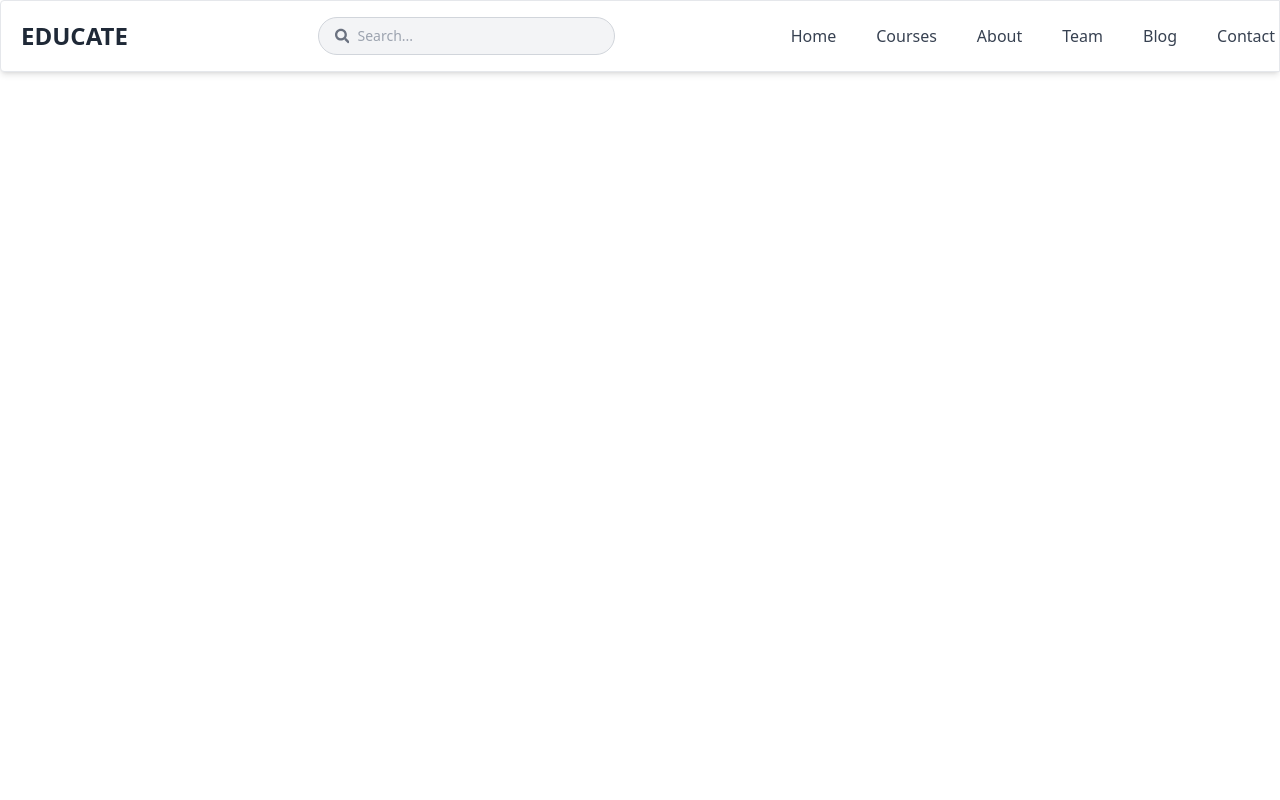
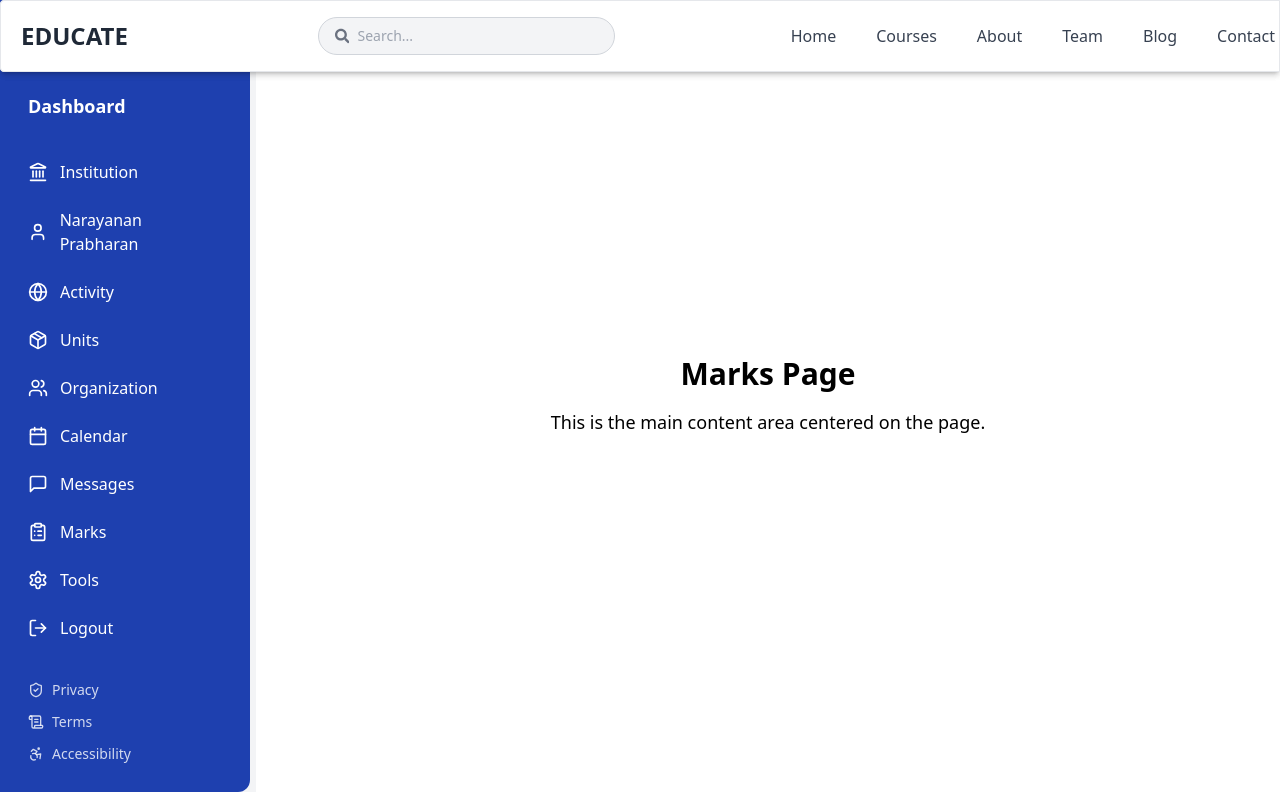
Before and after one commit to NipunBasnayake/educate-lms-mern, a React (Vite) app in the folder client/: page /marks in a window 1280 px wide. Shown: the top 800 px of the page. Built offline with nearby package versions, Linux system fonts and the light colour scheme.

Commit message:
Add new pages and routes for Organization, Calendar, Messages, Marks, Tools, and Logout

```diff
--- a/client/src/App.jsx
+++ b/client/src/App.jsx
@@ -11,6 +11,12 @@ import Institution from "./pages/Institution";
 import Profile from "./pages/profile"; // Assuming you have a Profile page
 import Goals from "./pages/goals"; // Assuming you have a Goals page
 import Units from "./pages/units"; // Assuming you have a Unit page
+import Organization from "./pages/organization"; // Assuming you have a Organization page
+import Calendar from "./pages/calendar"; // Assuming you have a Calendar page
+import Messenger from "./pages/messages"; // Assuming you have a Messenger page
+import Marks from "./pages/Marks"; // Assuming you have a Marks page
+import Tool from "./pages/Tool"; // Assuming you have a Tool page
+import Logout from "./pages/logout"; // Assuming you have a Logout page
 
 
 function App() {
@@ -29,6 +35,14 @@ function App() {
         <Route path="/profile" element={<Profile />} />
         <Route path="/Activity" element={<Goals />} />
         <Route path="/units" element={<Units />} />
+        <Route path="/organization" element={<Organization />} />
+        <Route path="/calendar" element={<Calendar />} />
+        <Route path="/messages" element={<Messenger />} />
+        <Route path="/marks" element={<Marks />} />
+        <Route path="/tools" element={<Tool />} />
+        <Route path="/logout" element={<Logout />} />
+
+
 
 
         {/* Add more routes as needed */}
@@ -36,5 +50,6 @@ function App() {
     </Router>
   );
 }
+import { Import } from "lucide-react";
 
 export default App;
--- /dev/null
+++ b/client/src/pages/Marks.jsx
@@ -0,0 +1,29 @@
+import Navbar from "../components/Navbar";
+import Sidebar from "../components/Sidebar";
+import Footer from "../components/Footer";
+
+
+
+const Institution = () => {
+  return (
+    <div className="flex flex-col min-h-screen">
+      <Navbar />
+      <div className="flex flex-1">
+        <aside className="w-64 bg-gray-100 ">
+          <Sidebar />
+        </aside>
+        <main className="flex-1 p-4 flex justify-center items-center">
+          <div className="text-center">
+            <h1 className="text-3xl font-bold">Marks Page</h1>
+            <p className="mt-4 text-lg">
+              This is the main content area centered on the page.
+            </p>
+          </div>
+        </main>
+      </div>
+      <Footer />
+    </div>
+  );
+};
+
+export default Institution;
--- /dev/null
+++ b/client/src/pages/Tool.jsx
@@ -0,0 +1,29 @@
+import Navbar from "../components/Navbar";
+import Sidebar from "../components/Sidebar";
+import Footer from "../components/Footer";
+
+
+
+const Institution = () => {
+  return (
+    <div className="flex flex-col min-h-screen">
+      <Navbar />
+      <div className="flex flex-1">
+        <aside className="w-64 bg-gray-100 ">
+          <Sidebar />
+        </aside>
+        <main className="flex-1 p-4 flex justify-center items-center">
+          <div className="text-center">
+            <h1 className="text-3xl font-bold">Tool Page</h1>
+            <p className="mt-4 text-lg">
+              This is the main content area centered on the page.
+            </p>
+          </div>
+        </main>
+      </div>
+      <Footer />
+    </div>
+  );
+};
+
+export default Institution;
--- /dev/null
+++ b/client/src/pages/calendar.jsx
@@ -0,0 +1,29 @@
+import Navbar from "../components/Navbar";
+import Sidebar from "../components/Sidebar";
+import Footer from "../components/Footer";
+
+
+
+const Institution = () => {
+  return (
+    <div className="flex flex-col min-h-screen">
+      <Navbar />
+      <div className="flex flex-1">
+        <aside className="w-64 bg-gray-100 ">
+          <Sidebar />
+        </aside>
+        <main className="flex-1 p-4 flex justify-center items-center">
+          <div className="text-center">
+            <h1 className="text-3xl font-bold"> Calender Page</h1>
+            <p className="mt-4 text-lg">
+              This is the main content area centered on the page.
+            </p>
+          </div>
+        </main>
+      </div>
+      <Footer />
+    </div>
+  );
+};
+
+export default Institution;
--- /dev/null
+++ b/client/src/pages/logout.jsx
@@ -0,0 +1,29 @@
+import Navbar from "../components/Navbar";
+import Sidebar from "../components/Sidebar";
+import Footer from "../components/Footer";
+
+
+
+const Institution = () => {
+  return (
+    <div className="flex flex-col min-h-screen">
+      <Navbar />
+      <div className="flex flex-1">
+        <aside className="w-64 bg-gray-100 ">
+          <Sidebar />
+        </aside>
+        <main className="flex-1 p-4 flex justify-center items-center">
+          <div className="text-center">
+            <h1 className="text-3xl font-bold">Logout Page</h1>
+            <p className="mt-4 text-lg">
+              This is the main content area centered on the page.
+            </p>
+          </div>
+        </main>
+      </div>
+      <Footer />
+    </div>
+  );
+};
+
+export default Institution;
--- /dev/null
+++ b/client/src/pages/messages.jsx
@@ -0,0 +1,29 @@
+import Navbar from "../components/Navbar";
+import Sidebar from "../components/Sidebar";
+import Footer from "../components/Footer";
+
+
+
+const Institution = () => {
+  return (
+    <div className="flex flex-col min-h-screen">
+      <Navbar />
+      <div className="flex flex-1">
+        <aside className="w-64 bg-gray-100 ">
+          <Sidebar />
+        </aside>
+        <main className="flex-1 p-4 flex justify-center items-center">
+          <div className="text-center">
+            <h1 className="text-3xl font-bold">  Messgae Page</h1>
+            <p className="mt-4 text-lg">
+              This is the main content area centered on the page.
+            </p>
+          </div>
+        </main>
+      </div>
+      <Footer />
+    </div>
+  );
+};
+
+export default Institution;
--- /dev/null
+++ b/client/src/pages/organization.jsx
@@ -0,0 +1,29 @@
+import Navbar from "../components/Navbar";
+import Sidebar from "../components/Sidebar";
+import Footer from "../components/Footer";
+
+
+
+const Institution = () => {
+  return (
+    <div className="flex flex-col min-h-screen">
+      <Navbar />
+      <div className="flex flex-1">
+        <aside className="w-64 bg-gray-100 ">
+          <Sidebar />
+        </aside>
+        <main className="flex-1 p-4 flex justify-center items-center">
+          <div className="text-center">
+            <h1 className="text-3xl font-bold">organization Page</h1>
+            <p className="mt-4 text-lg">
+              This is the main content area centered on the page.
+            </p>
+          </div>
+        </main>
+      </div>
+      <Footer />
+    </div>
+  );
+};
+
+export default Institution;
```
